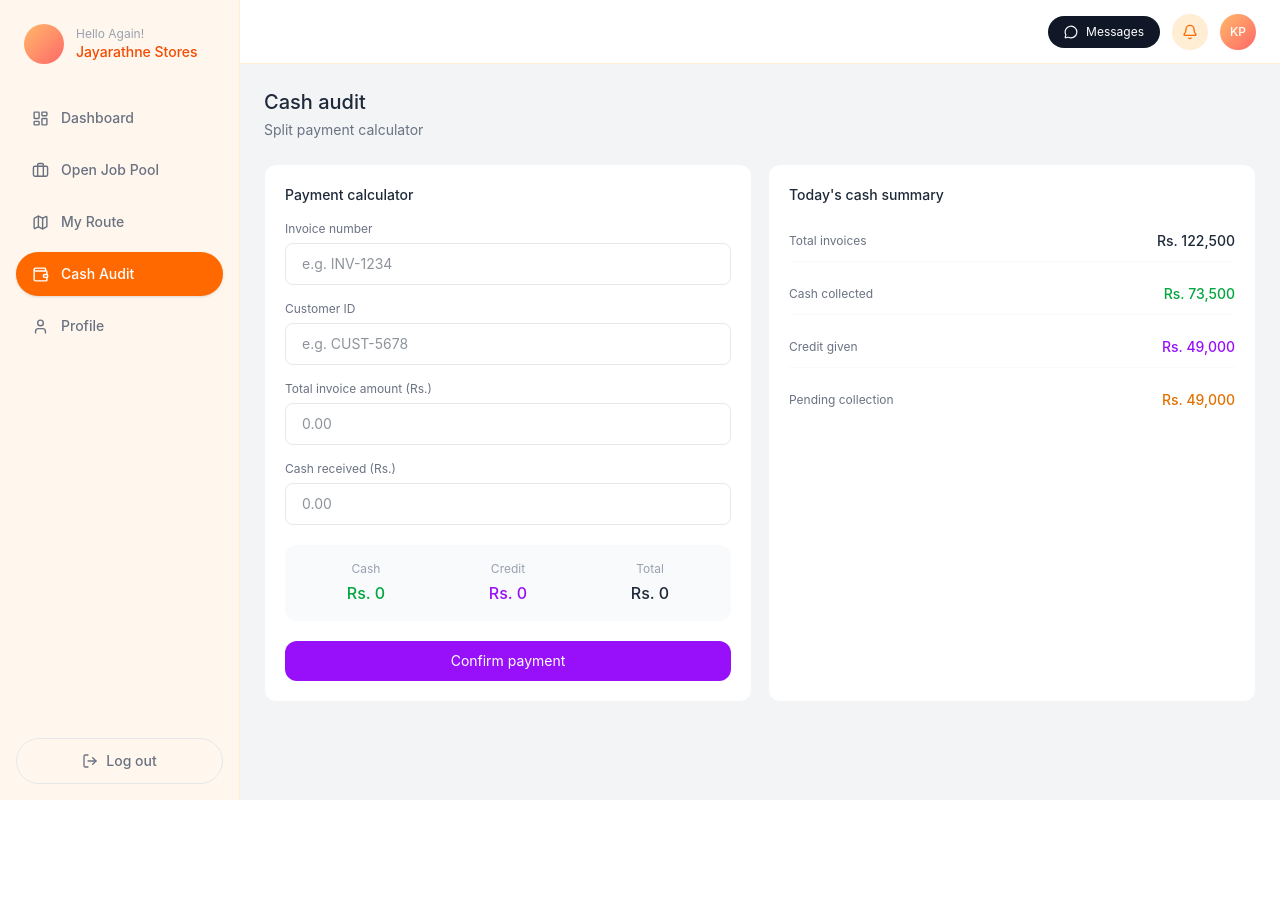
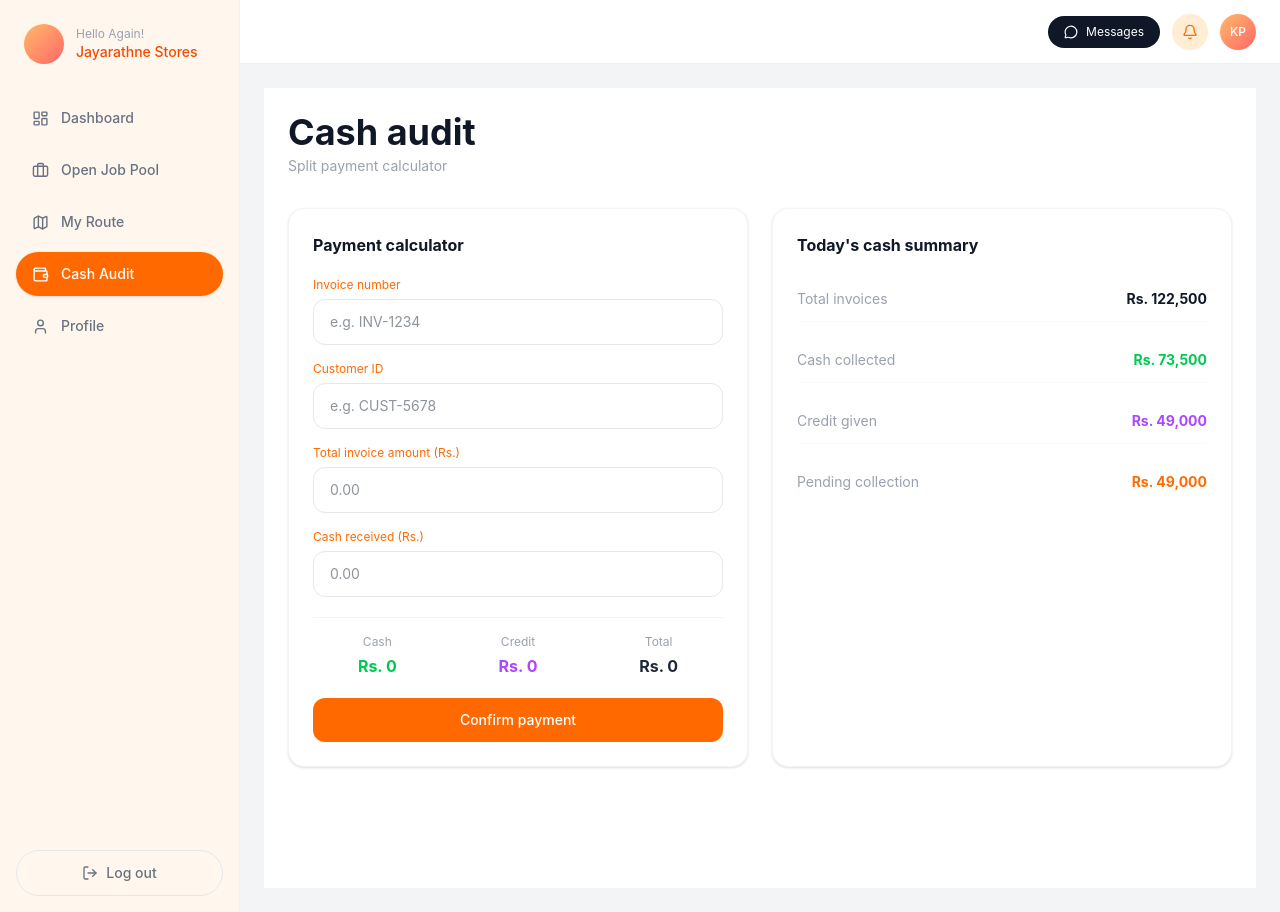
Before and after one commit to AsanJayarathne/fmcg-vendora, a React (Vite) app in the folder driver-frontend/: page /cashaudit in a window 1280 px wide. Before the commit the page ends 800 px from the top, so only its background shows below. Built offline with nearby package versions, Linux system fonts and the light colour scheme.

Commit message:
Update Cash Audit page with orange theme

```diff
--- a/driver-frontend/src/pages/CashAudit.jsx
+++ b/driver-frontend/src/pages/CashAudit.jsx
@@ -10,133 +10,131 @@ function CashAudit() {
   const cash = parseFloat(cashAmount) || 0;
   const credit = Math.max(0, total - cash);
 
-  // This will later come from the backend (today's confirmed payments)
   const todaysPayments = [
     { total: 32000, cash: 20000 },
     { total: 18500, cash: 18500 },
     { total: 47000, cash: 10000 },
     { total: 25000, cash: 25000 },
-
   ];
 
   const todaysTotal = todaysPayments.reduce((sum, p) => sum + p.total, 0);
   const todaysCash = todaysPayments.reduce((sum, p) => sum + p.cash, 0);
   const todaysCredit = todaysTotal - todaysCash;
-  const todaysPending = todaysCredit; // pending = credit not yet collected
+  const todaysPending = todaysCredit;
 
   return (
-    <div>
-      {/* Header */}
-      <div className="mb-6">
-        <h2 className="text-xl font-medium text-gray-800">Cash audit</h2>
-        <p className="text-sm text-gray-500 mt-1">Split payment calculator</p>
+    <div className="bg-white min-h-screen p-6">
+
+      {/* Title */}
+      <div className="mb-8">
+        <h2 className="text-4xl font-bold text-gray-900">Cash audit</h2>
+        <p className="text-sm text-gray-400 mt-1">Split payment calculator</p>
       </div>
 
-      <div className="grid grid-cols-2 gap-4">
+      <div className="grid grid-cols-2 gap-6">
 
-        {/* Calculator */}
-        <div className="bg-white rounded-xl border border-gray-100 p-5">
-          <h3 className="text-sm font-medium text-gray-800 mb-4">Payment calculator</h3>
+        {/* Payment Calculator */}
+        <div className="bg-white rounded-2xl border border-gray-100 shadow-sm p-6">
+          <h3 className="text-base font-bold text-gray-900 mb-5">Payment calculator</h3>
 
+          {/* Invoice Number */}
           <div className="mb-4">
-            <label className="text-xs text-gray-500 mb-1.5 block">
-              Invoice number
-            </label>
+            <label className="text-xs text-orange-500 mb-1.5 block">Invoice number</label>
             <input
               type="text"
               placeholder="e.g. INV-1234"
               value={invoiceNumber}
               onChange={(e) => setInvoiceNumber(e.target.value)}
-              className="w-full px-4 py-2.5 rounded-lg border border-gray-200 text-sm text-gray-800 focus:outline-none focus:border-purple-400"
+              className="w-full px-4 py-3 rounded-xl border border-gray-200 text-sm text-gray-800 focus:outline-none focus:border-orange-400"
             />
           </div>
 
+          {/* Customer ID */}
           <div className="mb-4">
-            <label className="text-xs text-gray-500 mb-1.5 block">
-              Customer ID
-            </label>
+            <label className="text-xs text-orange-500 mb-1.5 block">Customer ID</label>
             <input
               type="text"
               placeholder="e.g. CUST-5678"
               value={customerId}
               onChange={(e) => setCustomerId(e.target.value)}
-              className="w-full px-4 py-2.5 rounded-lg border border-gray-200 text-sm text-gray-800 focus:outline-none focus:border-purple-400"
+              className="w-full px-4 py-3 rounded-xl border border-gray-200 text-sm text-gray-800 focus:outline-none focus:border-orange-400"
             />
           </div>
 
+          {/* Total Invoice Amount */}
           <div className="mb-4">
-            <label className="text-xs text-gray-500 mb-1.5 block">
-              Total invoice amount (Rs.)
-            </label>
+            <label className="text-xs text-orange-500 mb-1.5 block">Total invoice amount (Rs.)</label>
             <input
               type="number"
               placeholder="0.00"
               value={totalAmount}
               onChange={(e) => setTotalAmount(e.target.value)}
-              className="w-full px-4 py-2.5 rounded-lg border border-gray-200 text-sm text-gray-800 focus:outline-none focus:border-purple-400"
+              className="w-full px-4 py-3 rounded-xl border border-gray-200 text-sm text-gray-800 focus:outline-none focus:border-orange-400"
             />
           </div>
 
+          {/* Cash Received */}
           <div className="mb-5">
-            <label className="text-xs text-gray-500 mb-1.5 block">
-              Cash received (Rs.)
-            </label>
+            <label className="text-xs text-orange-500 mb-1.5 block">Cash received (Rs.)</label>
             <input
               type="number"
               placeholder="0.00"
               value={cashAmount}
               onChange={(e) => setCashAmount(e.target.value)}
-              className="w-full px-4 py-2.5 rounded-lg border border-gray-200 text-sm text-gray-800 focus:outline-none focus:border-purple-400"
+              className="w-full px-4 py-3 rounded-xl border border-gray-200 text-sm text-gray-800 focus:outline-none focus:border-orange-400"
             />
           </div>
 
           {/* Result */}
-          <div className="bg-gray-50 rounded-xl p-4 mb-5">
+          <div className="border-t border-gray-100 pt-4 mb-5">
             <div className="grid grid-cols-3 gap-3 text-center">
               <div>
                 <div className="text-xs text-gray-400 mb-1">Cash</div>
-                <div className="text-base font-medium text-green-600">
+                <div className="text-base font-bold text-green-500">
                   Rs. {cash.toLocaleString()}
                 </div>
               </div>
               <div>
                 <div className="text-xs text-gray-400 mb-1">Credit</div>
-                <div className="text-base font-medium text-purple-600">
+                <div className="text-base font-bold text-purple-500">
                   Rs. {credit.toLocaleString()}
                 </div>
               </div>
               <div>
                 <div className="text-xs text-gray-400 mb-1">Total</div>
-                <div className="text-base font-medium text-gray-800">
+                <div className="text-base font-bold text-gray-800">
                   Rs. {total.toLocaleString()}
                 </div>
               </div>
             </div>
           </div>
 
-          <button className="w-full py-2.5 rounded-xl bg-purple-600 text-white text-sm hover:bg-purple-700 transition-all">
+          {/* Confirm Button */}
+          <button className="w-full py-3 rounded-xl bg-orange-500 text-white text-sm font-medium hover:bg-orange-600 transition-all">
             Confirm payment
           </button>
         </div>
 
-        {/* Today's Summary */}
-        <div className="bg-white rounded-xl border border-gray-100 p-5">
-          <h3 className="text-sm font-medium text-gray-800 mb-4">Today's cash summary</h3>
-          <div className="flex flex-col gap-3">
-            {[
-              { label: 'Total invoices', value: `Rs. ${todaysTotal.toLocaleString()}`, color: 'text-gray-800' },
-              { label: 'Cash collected', value: `Rs. ${todaysCash.toLocaleString()}`, color: 'text-green-600' },
-              { label: 'Credit given', value: `Rs. ${todaysCredit.toLocaleString()}`, color: 'text-purple-600' },
-              { label: 'Pending collection', value: `Rs. ${todaysPending.toLocaleString()}`, color: 'text-amber-600' },
-            ].map((item) => (
-              <div
-                key={item.label}
-                className="flex items-center justify-between py-2.5 border-b border-gray-50 last:border-0"
-              >
-                <div className="text-xs text-gray-500">{item.label}</div>
-                <div className={`text-sm font-medium ${item.color}`}>{item.value}</div>
-              </div>
-            ))}
+        {/* Today's Cash Summary */}
+        <div className="bg-white rounded-2xl border border-gray-100 shadow-sm p-6">
+          <h3 className="text-base font-bold text-gray-900 mb-5">Today's cash summary</h3>
+          <div className="flex flex-col gap-4">
+            <div className="flex items-center justify-between py-3 border-b border-gray-50">
+              <div className="text-sm text-gray-400">Total invoices</div>
+              <div className="text-sm font-bold text-gray-900">Rs. {todaysTotal.toLocaleString()}</div>
+            </div>
+            <div className="flex items-center justify-between py-3 border-b border-gray-50">
+              <div className="text-sm text-gray-400">Cash collected</div>
+              <div className="text-sm font-bold text-green-500">Rs. {todaysCash.toLocaleString()}</div>
+            </div>
+            <div className="flex items-center justify-between py-3 border-b border-gray-50">
+              <div className="text-sm text-gray-400">Credit given</div>
+              <div className="text-sm font-bold text-purple-500">Rs. {todaysCredit.toLocaleString()}</div>
+            </div>
+            <div className="flex items-center justify-between py-3">
+              <div className="text-sm text-gray-400">Pending collection</div>
+              <div className="text-sm font-bold text-orange-500">Rs. {todaysPending.toLocaleString()}</div>
+            </div>
           </div>
         </div>
 
```
